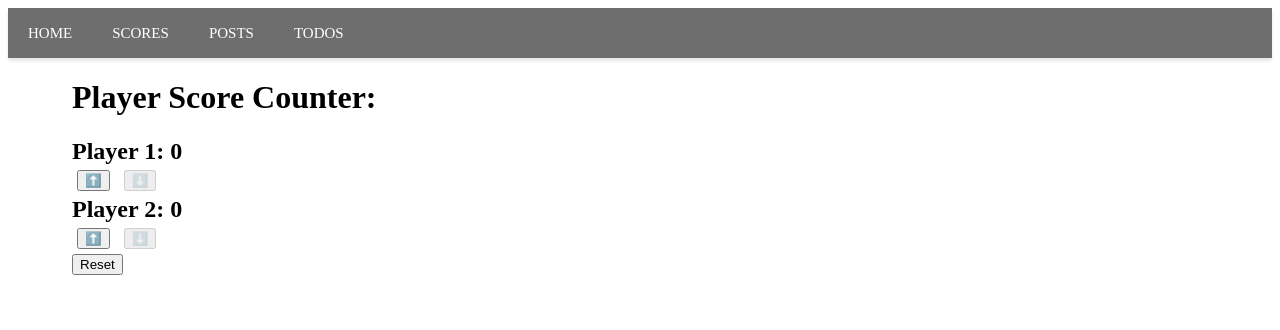
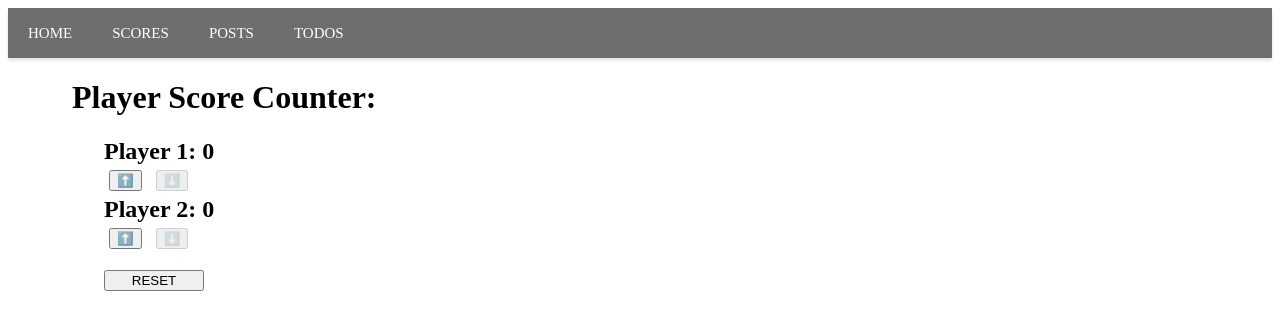
Before and after one commit to cunnellp5/MiniApps, a SvelteKit app: page /scores in a window 1280 px wide. Shown: the top 330 px of the page. Built offline with nearby package versions, Linux system fonts and the light colour scheme.

Commit message:
add todo route and render form

```diff
--- a/src/routes/scores/+page.svelte
+++ b/src/routes/scores/+page.svelte
@@ -13,9 +13,19 @@
     }
 </script>
 
-<div>
-    <h1>Player Score Counter:</h1>
+<h1>Player Score Counter:</h1>
+<div class=scoreWrapper>
     <PlayerScore bind:playerScore={player1Score} playerName="Player 1"></PlayerScore>
     <PlayerScore bind:playerScore={player2Score} playerName="Player 2"></PlayerScore>
-    <button on:click={resetScore}>Reset</button>
+    <button on:click={resetScore}>RESET</button>
 </div>
+
+<style>
+    .scoreWrapper {
+        margin: 0 2rem;
+    }
+    button {
+        margin: 1rem 0;
+        width: 100px;
+    }
+</style>
```
Also changed, not shown: src/lib/TodoForm.svelte (added, +8 -0 lines), src/routes/todo/+page.svelte (added, +8 -0 lines).
